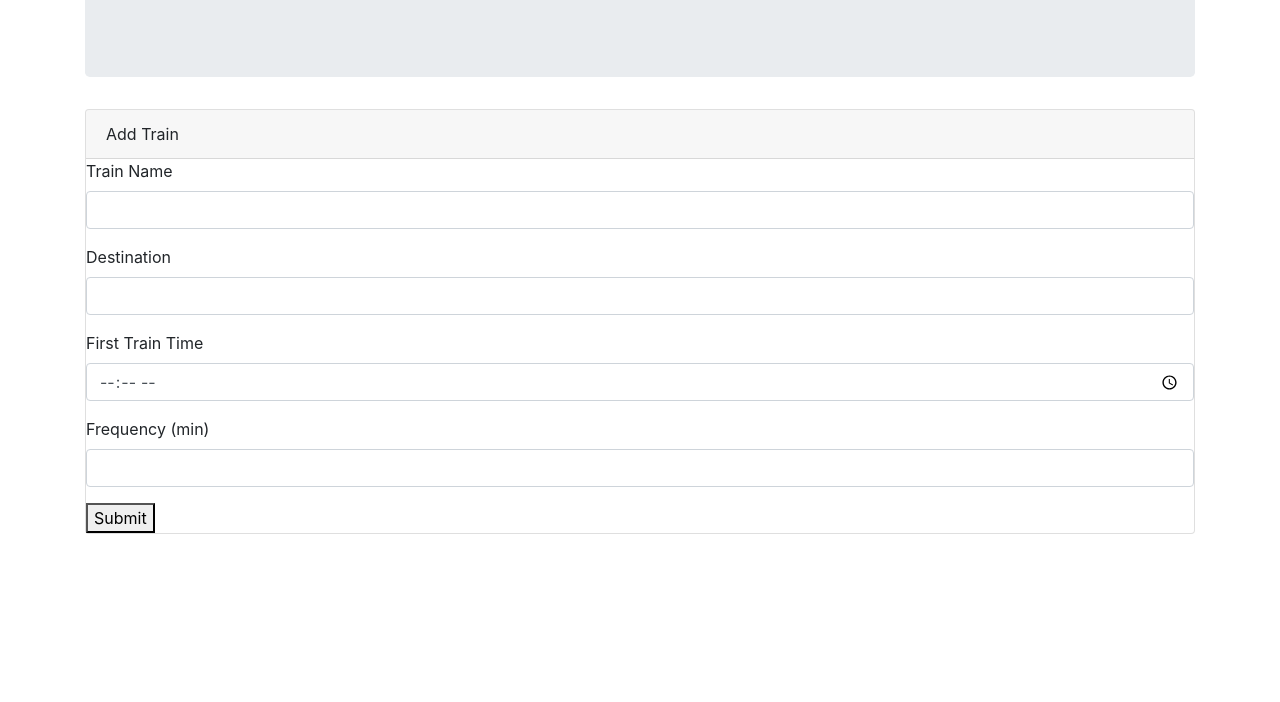
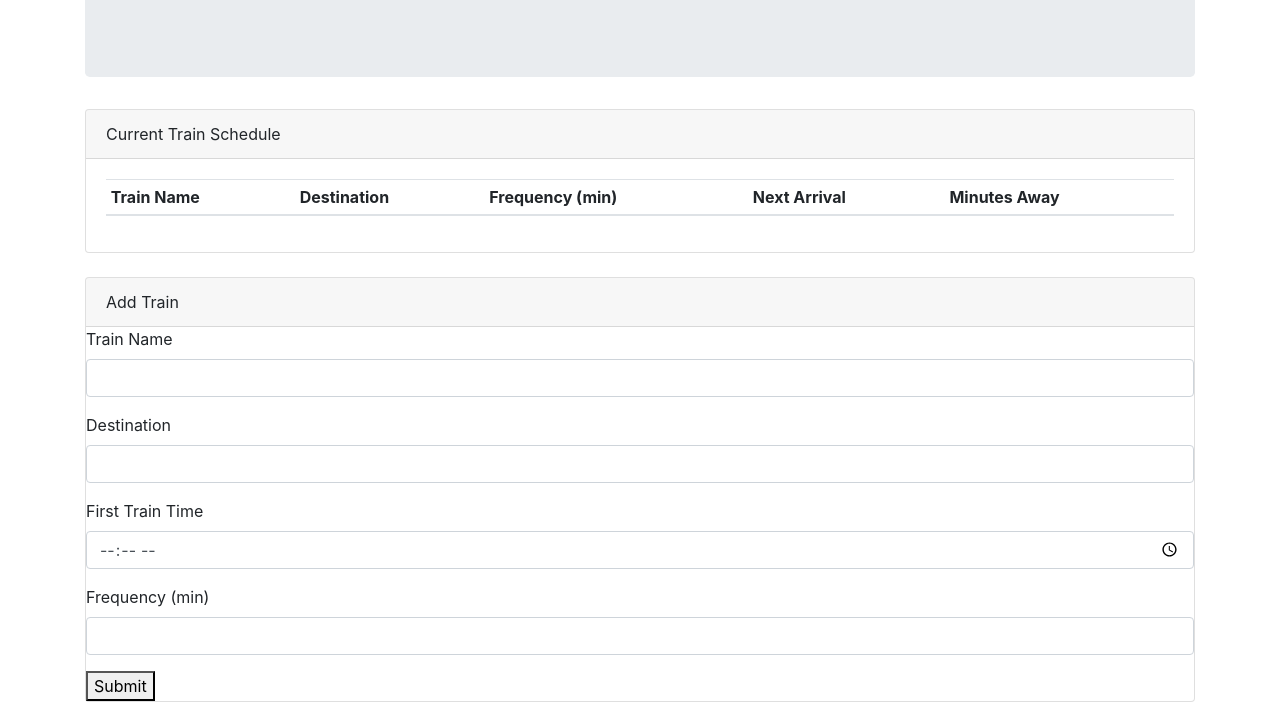
Before and after one commit to adlee77/Train-Activity, a plain HTML site: page index.html in a window 1280 px wide. Shown: the part 166-868 px from the top of the page. Before the commit the page ends 800 px from the top, so only its background shows below. Drawn offline with nearby package versions, Linux system fonts and the light colour scheme.

Commit message:
finished basic html structure. Added table where inputs will be go to.

```diff
--- a/index.html
+++ b/index.html
@@ -1,15 +1,19 @@
 <!DOCTYPE html>
 <html lang="en">
+
 <head>
   <meta charset="UTF-8">
   <meta name="viewport" content="width=device-width, initial-scale=1.0">
   <meta http-equiv="X-UA-Compatible" content="ie=edge">
-    <link rel="stylesheet" href="https://stackpath.bootstrapcdn.com/bootstrap/4.4.1/css/bootstrap.min.css" integrity="sha384-Vkoo8x4CGsO3+Hhxv8T/Q5PaXtkKtu6ug5TOeNV6gBiFeWPGFN9MuhOf23Q9Ifjh" crossorigin="anonymous">
-    <link href="https://stackpath.bootstrapcdn.com/font-awesome/4.7.0/css/font-awesome.min.css" rel="stylesheet" integrity="sha384-wvfXpqpZZVQGK6TAh5PVlGOfQNHSoD2xbE+QkPxCAFlNEevoEH3Sl0sibVcOQVnN" crossorigin="anonymous">
+  <link rel="stylesheet" href="https://stackpath.bootstrapcdn.com/bootstrap/4.4.1/css/bootstrap.min.css"
+    integrity="sha384-Vkoo8x4CGsO3+Hhxv8T/Q5PaXtkKtu6ug5TOeNV6gBiFeWPGFN9MuhOf23Q9Ifjh" crossorigin="anonymous">
+  <link href="https://stackpath.bootstrapcdn.com/font-awesome/4.7.0/css/font-awesome.min.css" rel="stylesheet"
+    integrity="sha384-wvfXpqpZZVQGK6TAh5PVlGOfQNHSoD2xbE+QkPxCAFlNEevoEH3Sl0sibVcOQVnN" crossorigin="anonymous">
   <link rel="stylesheet" type="text/css" href="stylesheet.css">
   <link href="https://fonts.googleapis.com/css?family=Open+Sans&display=swap" rel="stylesheet">
   <title>Train Time</title>
 </head>
+
 <body>
   <div id="main-container" class="container">
     <div class="row">
@@ -18,6 +22,24 @@
           <h1 class="display-4"> <i aria-hidden="true"></i>It's Train Time</h1>
           <p>Chugga Chugga. Choo Choo.</p>
         </div>
+      </div>
+    </div>
+    <div class="card mb-4">
+      <div class="card-header">Current Train Schedule</div>
+      <div class="card-body">
+        <table class="table table-sm table-hover" id='employee-table'>
+          <thead>
+            <tr>
+              <th scope="col">Train Name</th>
+              <th scope="col">Destination</th>
+              <th scope="col">Frequency (min)</th>
+              <th scope="col">Next Arrival</th>
+              <th scope="col">Minutes Away</th>
+            </tr>
+          </thead>
+          <tbody>
+          </tbody>
+        </table>
       </div>
     </div>
     <div class="card">
@@ -49,4 +71,5 @@
       </div>
 
 </body>
+
 </html>
```
Lines whose indentation alone changed are shown as unchanged.
